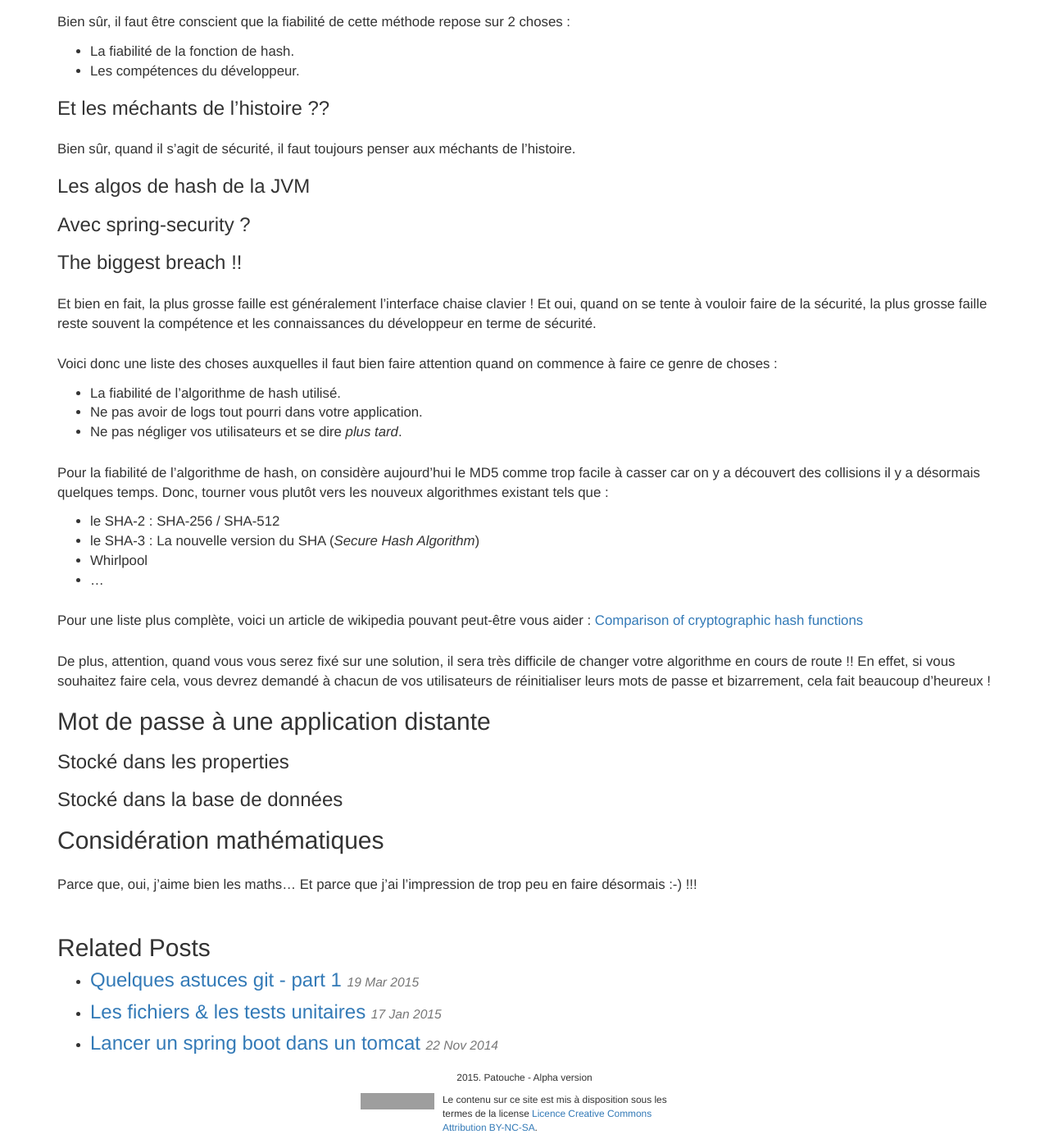
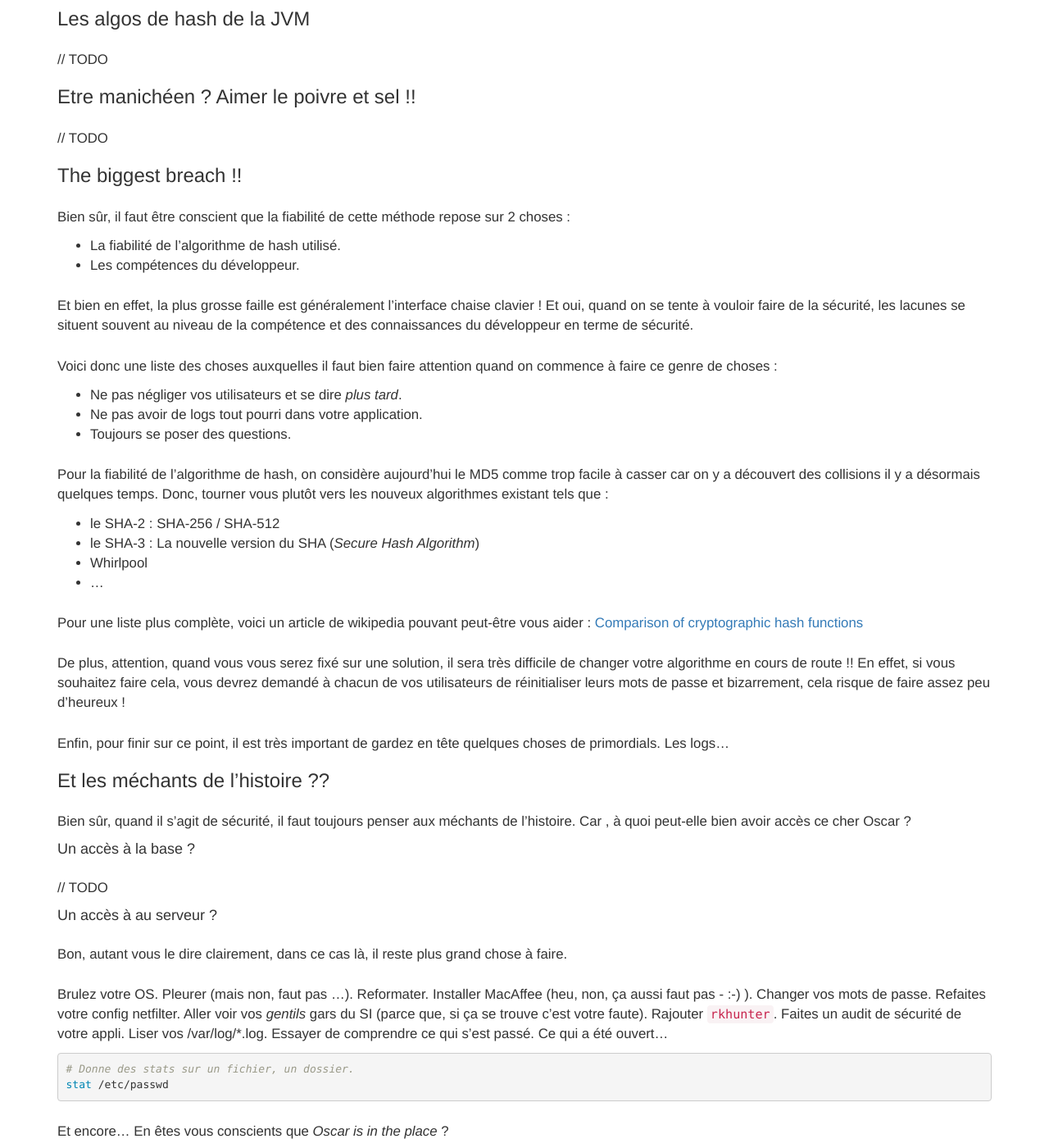
Before and after one commit to Patouche/Patouche.github.io, a Jekyll site: the page built from _posts/java/2015-03-21-stocker-des-mots-de-passe.md, in a window 1280 px wide and 1400 px high, scrolled down 1589 px. Shown: the whole window at 82% size. Built offline with Jekyll 4.4.1, drawn with Linux system fonts in a browser that asks for light colours; nearby versions of some CDN libraries; some of the changed text lies outside the part shown; grey boxes are pictures that could not be loaded.

Commit message:
Writing... In progress

```diff
--- a/_posts/java/2015-03-21-stocker-des-mots-de-passe.md
+++ b/_posts/java/2015-03-21-stocker-des-mots-de-passe.md
@@ -1,6 +1,6 @@
 ---
 layout: post
-title: Stocker correctement des mots de passe.
+title: Stocker correctement des mots de passe
 category:
   - Java
   - Spring
@@ -131,31 +131,29 @@
 
 Voici donc le principe de connection d'un utilisateur à une application. Sur les schémas, la manière de procéder peut sembler évidente. Pourtant, quand on en discute avec d'autres personnes, il semblerait cela n'est pas *évident* pour tout le monde.
 
-Bien sûr, il faut être conscient que la fiabilité de cette méthode repose sur 2 choses :
-
-* La fiabilité de la fonction de hash.
-* Les compétences du développeur.
-
-### Et les méchants de l'histoire ??
-
-Bien sûr, quand il s'agit de sécurité, il faut toujours penser aux méchants de l'histoire.
-
 
 ### Les algos de hash de la JVM
 
+// TODO
 
-### Avec spring-security ?
+### Etre manichéen ? Aimer le poivre et sel !!
 
+// TODO
 
 ### The biggest breach !!
 
-Et bien en fait, la plus grosse faille est généralement l'interface chaise clavier ! Et oui, quand on se tente à vouloir faire de la sécurité, la plus grosse faille reste souvent la compétence et les connaissances du développeur en terme de sécurité.
+Bien sûr, il faut être conscient que la fiabilité de cette méthode repose sur 2 choses :
+
+* La fiabilité de l'algorithme de hash utilisé.
+* Les compétences du développeur.
+
+Et bien en effet, la plus grosse faille est généralement l'interface chaise clavier ! Et oui, quand on se tente à vouloir faire de la sécurité, les lacunes se situent souvent au niveau de la compétence et des connaissances du développeur en terme de sécurité.
 
 Voici donc une liste des choses auxquelles il faut bien faire attention quand on commence à faire ce genre de choses :
 
-* La fiabilité de l'algorithme de hash utilisé.
+* Ne pas négliger vos utilisateurs et se dire *plus tard*.
 * Ne pas avoir de logs tout pourri dans votre application.
-* Ne pas négliger vos utilisateurs et se dire *plus tard*.
+* Toujours se poser des questions.
 
 Pour la fiabilité de l'algorithme de hash, on considère aujourd'hui le MD5 comme trop facile à casser car on y a découvert des collisions il y a désormais quelques temps. Donc, tourner vous plutôt vers les nouveux algorithmes existant tels que :
 
@@ -166,15 +164,61 @@
 
 Pour une liste plus complète, voici un article de wikipedia pouvant peut-être vous aider : [Comparison of cryptographic hash functions](http://en.wikipedia.org/wiki/Comparison_of_cryptographic_hash_functions)
 
-De plus, attention, quand vous vous serez fixé sur une solution, il sera très difficile de changer votre algorithme en cours de route !! En effet, si vous souhaitez faire cela, vous devrez demandé à chacun de vos utilisateurs de réinitialiser leurs mots de passe et bizarrement, cela fait beaucoup d'heureux !
+De plus, attention, quand vous vous serez fixé sur une solution, il sera très difficile de changer votre algorithme en cours de route !! En effet, si vous souhaitez faire cela, vous devrez demandé à chacun de vos utilisateurs de réinitialiser leurs mots de passe et bizarrement, cela risque de faire assez peu d'heureux !
 
+Enfin, pour finir sur ce point, il est très important de gardez en tête quelques choses de primordials. Les logs...
+
+
+### Et les méchants de l'histoire ??
+
+Bien sûr, quand il s'agit de sécurité, il faut toujours penser aux méchants de l'histoire. Car , à quoi peut-elle bien avoir accès ce cher Oscar ?
+
+
+#### Un accès à la base ?
+
+// TODO
+
+#### Un accès à au serveur ?
+
+Bon, autant vous le dire clairement, dans ce cas là, il reste plus grand chose à faire.
+
+Brulez votre OS. Pleurer (mais non, faut pas ...). Reformater. Installer MacAffee (heu, non, ça aussi faut pas - :-) ). Changer vos mots de passe. Refaites votre config netfilter. Aller voir vos *gentils* gars du SI (parce que, si ça se trouve c'est votre faute). Rajouter `rkhunter`. Faites un audit de sécurité de votre appli. Liser vos /var/log/*.log. Essayer de comprendre ce qui s'est passé. Ce qui a été ouvert...
+
+{% highlight bash %}
+# Donne des stats sur un fichier, un dossier.
+stat /etc/passwd
+{% endhighlight%}
+
+Et encore... En êtes vous conscients que *Oscar is in the place* ?
+
+## Utilisation de spring-security
+
+Désolé, je n'ai pas encore écrit cette partie.
+
+TP (en cours d'écriture) : [Soat-secu-password](https://github.com/Patouche/soat-samples/tree/master/soat-parent-code/soat-secu-password)
+
+{% highlight bash %}
+git checkout tp-secu-1
+{% endhighlight %}
 
 ## Mot de passe à une application distante
 
-### Stocké dans les properties
+### Dans les properties
 
-### Stocké dans la base de données
+// TODO
 
-## Considération mathématiques
+{% highlight bash %}
+git checkout tp-secu-2
+{% endhighlight %}
+
+### Dans la base de données
+
+// TODO
+
+{% highlight bash %}
+git checkout tp-secu-3
+{% endhighlight %}
+
+## Quelques considérations mathématiques
 
 Parce que, oui, j'aime bien les maths... Et parce que j'ai l'impression de trop peu en faire désormais :-) !!!
```
Also changed, not shown: _posts/linux/2015-03-19-git-tips-1.md (+1 -1 lines).
